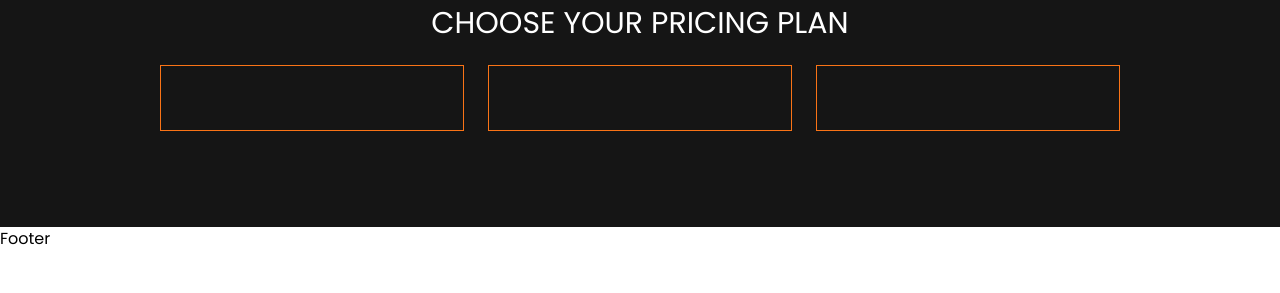
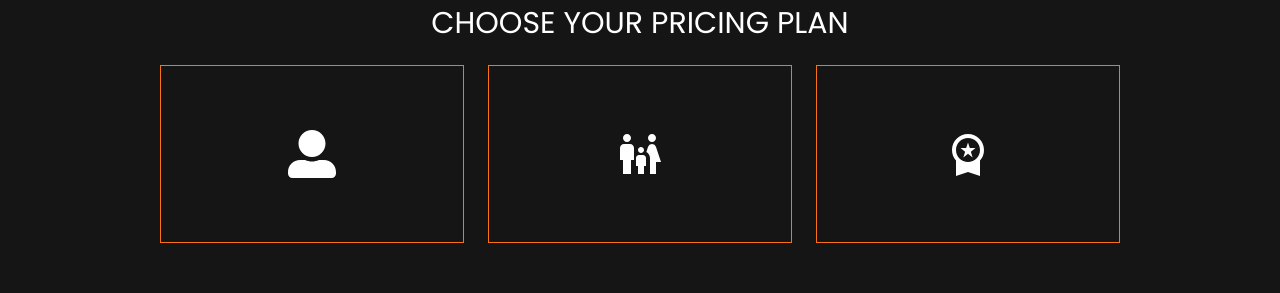
Before and after one commit to BackendExpert/gym-mern, a React (Vite) app in the folder client/: page / in a window 1280 px wide. Shown: the part 3495-3788 px from the top of the page. Before the commit the page ends 3746 px from the top, so only its background shows below. Built offline with nearby package versions, Linux system fonts and the light colour scheme; a web font is replaced by a local one.

Commit message:
Update PricingPlan.jsx

```diff
--- a/client/src/pages/HomePage/PricingPlan.jsx
+++ b/client/src/pages/HomePage/PricingPlan.jsx
@@ -12,9 +12,14 @@ const PricingPlan = () => {
                     {
                         gymplan.map((data, index) => {
                             return (
-                            <div className="bg-transparent border border-orange-500 p-8" key={index}>
+                                <div className="duration-500 hover:bg-white bg-transparent border border-orange-500 hover:border-white p-8 group" key={index}>
+                                    <center>
+                                        <div className="duration-500 h-auto rounded-full w-28 p-8 group-hover:bg-orange-500">
+                                            <data.icon className='h-12 w-auto' />
+                                        </div>
+                                    </center>
+                                </div>
 
-                            </div>
                             )
                         })
                     }
```
Lines whose indentation alone changed are shown as unchanged.
